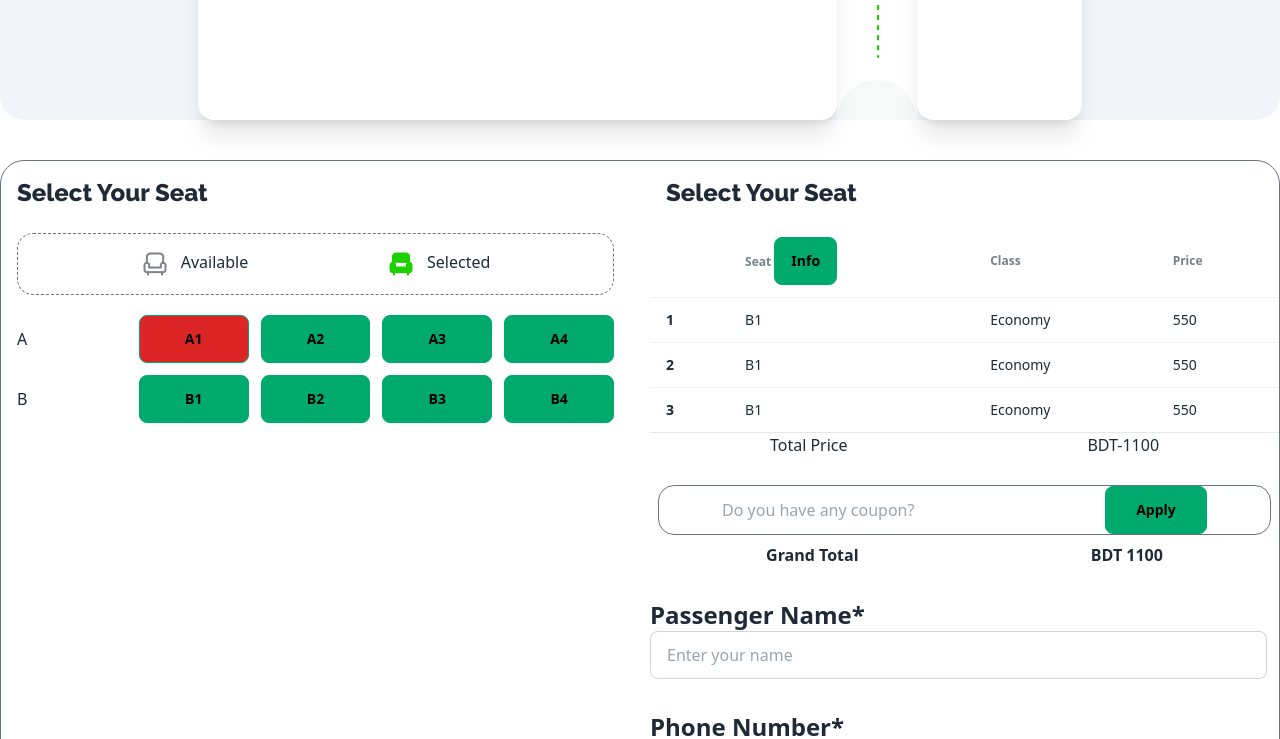
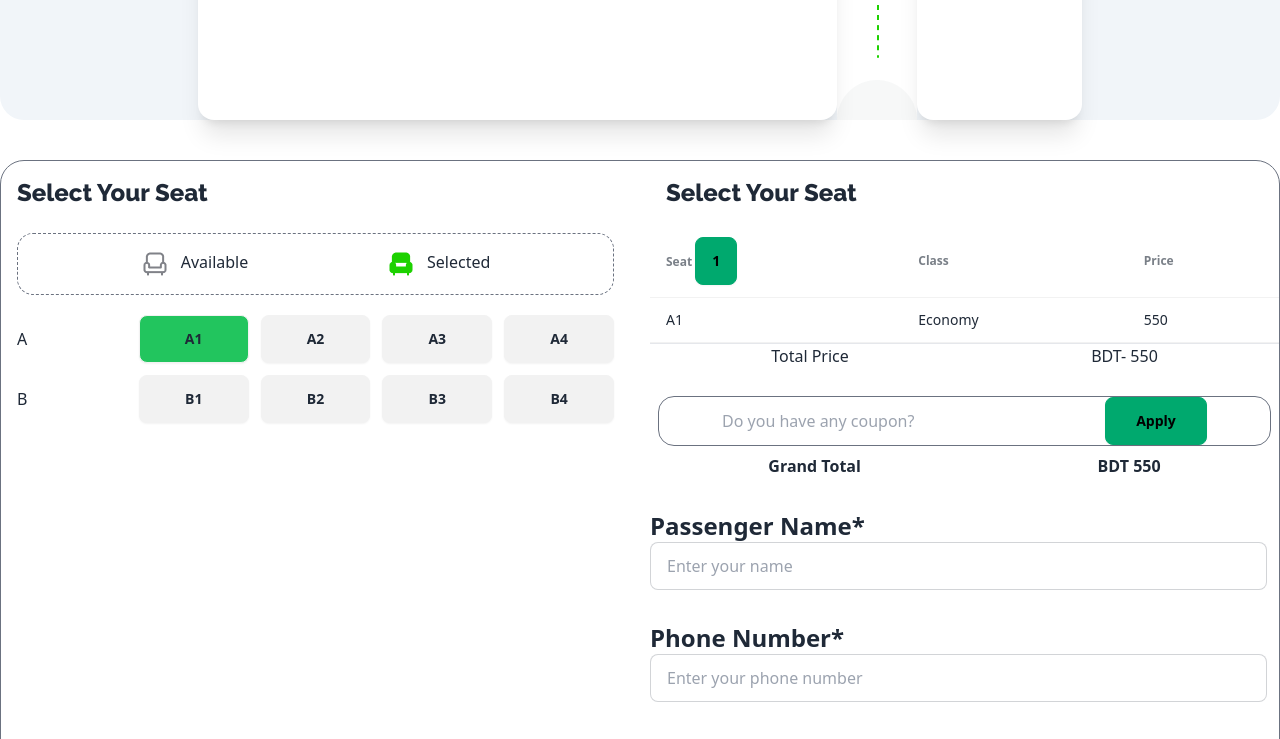
Before and after one commit to arhamchowdhury1218/b9-a5, a plain HTML site: page index.html in a window 1280 px wide. Both pictures are taken after a click on the button "A1". Shown: the part 1887-2626 px from the top of the page. Drawn offline with nearby package versions, Linux system fonts and the light colour scheme.

Commit message:
javascript part completed

```diff
--- a/index.html
+++ b/index.html
@@ -85,11 +85,12 @@
             <p class="mb-5 mt-8 interFont font-bold">
               P Paribahan is a renowned transportation company in Bangladesh, offering reliable and efficient bus services across various routes within the country. With a fleet of well-maintained buses and a commitment to passenger safety and comfort, P Paribahan has earned a strong reputation among travelers.
             </p>
-            <button
+            <a href="#select-seat"><button
               class="btn bg-green-400 border-green-700 text-black font-black lg:mb-64 lg:mt-10"
             >
               Buy Tickets
-            </button>
+            </button></a>
+
           </div>
         </div>
       </div>
@@ -208,7 +209,7 @@
                   class="btn bg-green-400 border-green-300 text-white rounded-lg mt-10"
                 >
                   <img src="./images/seat-green.png" alt="" />
-                  40 Seats left
+                  <span id="seat-left">40</span> Seats left
                 </button>
               </div>
             </div>
@@ -273,7 +274,7 @@
 
     <!-- Seats plan -->
 
-    <section
+    <section id="select-seat"
       class="container mx-auto mt-10 grid grid-rows-1 lg:grid-cols-2 border rounded-3xl border-gray-500 gap-5"
     >
       <div class="p-4">
@@ -295,17 +296,17 @@
             </div>
           </div>
 
-          <div class="grid grid-cols-5 mt-5 gap-3 items-center">
+          <div id="seat-container" class="grid grid-cols-5 mt-5 gap-3 items-center">
             <p>A</p>
-            <button onclick="seatButton()" id="A1" class="btn btn-success">A1</button>
-            <button id="A2" class="btn btn-success">A2</button>
-            <button id="A3" class="btn btn-success">A3</button>
-            <button id="A4" class="btn btn-success">A4</button>
+            <button id="A1" class="btn seat">A1</button>
+            <button id="A2" class="btn seat">A2</button>
+            <button id="A3" class="btn seat">A3</button>
+            <button id="A4" class="btn seat">A4</button>
             <p>B</p>
-            <button id="B1" class="btn btn-success">B1</button>
-            <button id="B2" class="btn btn-success">B2</button>
-            <button id="B3" class="btn btn-success">B3</button>
-            <button id="B4" class="btn btn-success">B4</button>
+            <button id="B1" class="btn seat">B1</button>
+            <button id="B2" class="btn seat">B2</button>
+            <button id="B3" class="btn seat">B3</button>
+            <button id="B4" class="btn seat">B4</button>
           </div>
         </div>
       </div>
@@ -321,57 +322,37 @@
             <!-- head -->
             <thead>
               <tr>
-                <th></th>
-                <th>Seat <button class="btn btn-success">Info</button></th>
+
+                <th>Seat <button id="seat-counter" class="btn btn-success">0</button></th>
                 <th>Class</th>
                 <th>Price</th>
               </tr>
             </thead>
-            <tbody>
-              <!-- row 1 -->
-              <tr>
-                <th>1</th>
-                <td>B1</td>
-                <td>Economy</td>
-                <td>550</td>
-              </tr>
-              <!-- row 2 -->
-              <tr>
-                <th>2</th>
-                <td>B1</td>
-                <td>Economy</td>
-                <td>550</td>
-              </tr>
-              <!-- row 3 -->
-              <tr>
-                <th>3</th>
-                <td>B1</td>
-                <td>Economy</td>
-                <td>550</td>
-              </tr>
+            <tbody id="table-body">
+
             </tbody>
           </table>
           <hr />
 
           <div class="flex justify-around items-center">
             <p>Total Price</p>
-            <p>BDT-1100</p>
+            <p>BDT- <span id="total-amount">0</span></p>
           </div>
 
           <div
             class="flex justify-evenly mt-7 border border-gray-500 rounded-2xl m-2"
           >
-            <input
+            <input id="coupon-id"
               type="text"
               placeholder="Do you have any coupon?"
               class="w-full max-w-xs"
             />
-            <button class="btn btn-success w-1/6">Apply</button>
+            <button id="coupon-apply" class="btn btn-success w-1/6">Apply</button>
           </div>
 
           <div class="font-extrabold flex justify-around">
             <p>Grand Total</p>
-            <p>BDT 1100</p>
+            <p>BDT <span id="grand-total">0</span></p>
           </div>
         </div>
 
@@ -403,7 +384,7 @@
           </div>
         </div>
 
-        <button class="btn btn-active btn-accent w-full mt-3">Next</button>
+        <button onclick="my_modal_2.showModal()" class="btn btn-active btn-accent w-full mt-3">Next</button>
 
         <div class="flex justify-evenly mt-4 mb-10">
           <div>
@@ -420,12 +401,12 @@
 
     <section class="container mx-auto">
       <!-- Open the modal using ID.showModal() method -->
-      <button class="btn" onclick="my_modal_2.showModal()">open modal</button>
+      <!-- <button class="btn" onclick="my_modal_2.showModal()">open modal</button> -->
       <dialog id="my_modal_2" class="modal">
         <div class="modal-box">
-          <div class="text-center">
+          <div class="text-center flex flex-col justify-center items-center">
 
-            <img class="flex" src="./images/success.png" alt="">
+            <img class="w-14 h-14" src="./images/success.png" alt="">
             <h1 class="uppercase text-green-500">Success</h1>
             <p class="font-bold text-lgpy-4">Thank you for Booking Our Bus Seats.
               We are working hard to find the best service and deals for you.
--- a/scripts/scripts.js
+++ b/scripts/scripts.js
@@ -1,4 +1,65 @@
-function seatButton() {
-  const element = document.getElementById('A1');
-  element.classList.add("bg-red-600");
+
+const buttons = document.querySelectorAll('.seat');
+
+let seatCount = 0;
+
+const tableContain = document.querySelector("#table-body");
+const totalAmount = document.getElementById("total-amount");
+const grandTotal = document.getElementById("grand-total");
+const seatLeft = document.getElementById("seat-left");
+const couponId = document.getElementById("coupon-id");
+const couponApply = document.getElementById("coupon-apply");
+const seat = document.getElementsByClassName("seat");
+
+buttons.forEach(seat => {
+  seat.addEventListener('click', () => {
+    if (seat.classList.contains('bg-green-500')) {
+      seatCount--;
+      seatLeft.textContent = Number(seatLeft.textContent) + 1
+      totalAmount.textContent = Number(totalAmount.textContent) - 550
+      grandTotal.textContent = Number(totalAmount.textContent)
+
+
+    } else {
+      seatCount++;
+      seatLeft.textContent = Number(seatLeft.textContent) - 1
+      const newRow = tableContain.insertRow();
+      const cellOne = newRow.insertCell();
+      const cellTwo = newRow.insertCell();
+      const cellThree = newRow.insertCell();
+      cellOne.textContent = seat.id;
+      cellTwo.textContent = "Economy";
+      cellThree.textContent = "550";
+      totalAmount.textContent = Number(totalAmount.textContent) + 550
+      grandTotal.textContent = Number(totalAmount.textContent)
+
+
+    }
+    seat.classList.toggle('bg-green-500');
+    document.getElementById('seat-counter').innerHTML = seatCount;
+  });
+});
+
+function applyCoupon(){
+
+    const code = couponId.value
+    if(code.toLowerCase() === "new15"){
+
+        grandTotal.textContent = Number(totalAmount.textContent) * 0.85
+    }
+
+    else if(code.toLowerCase() === "couple20"){
+
+        grandTotal.textContent = Number(totalAmount.textContent) * 0.80
+
+    }
+
+    else{
+
+        grandTotal.textContent = Number(totalAmount.textContent)
+
+    }
+
 }
+
+couponApply.addEventListener("click", applyCoupon)
```
